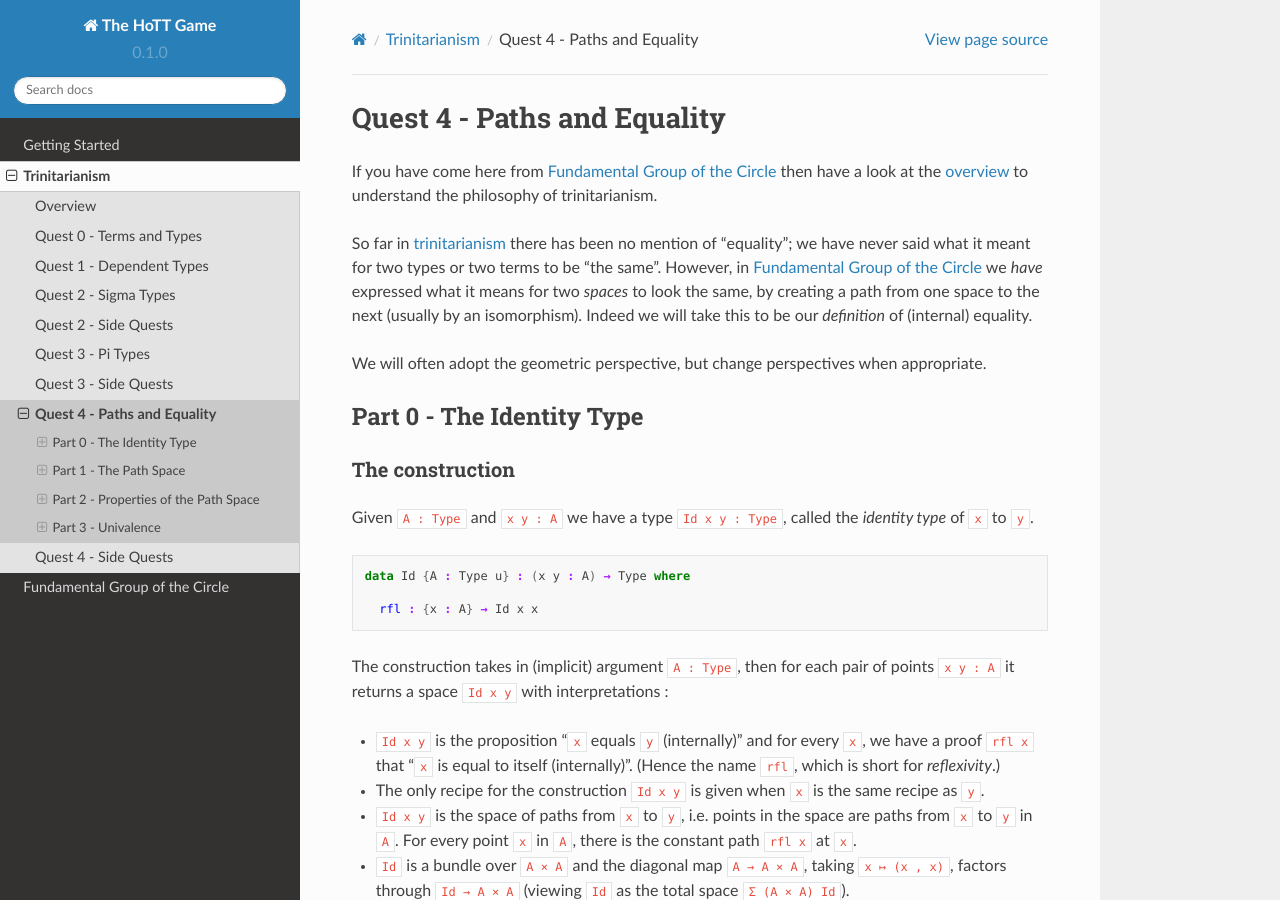
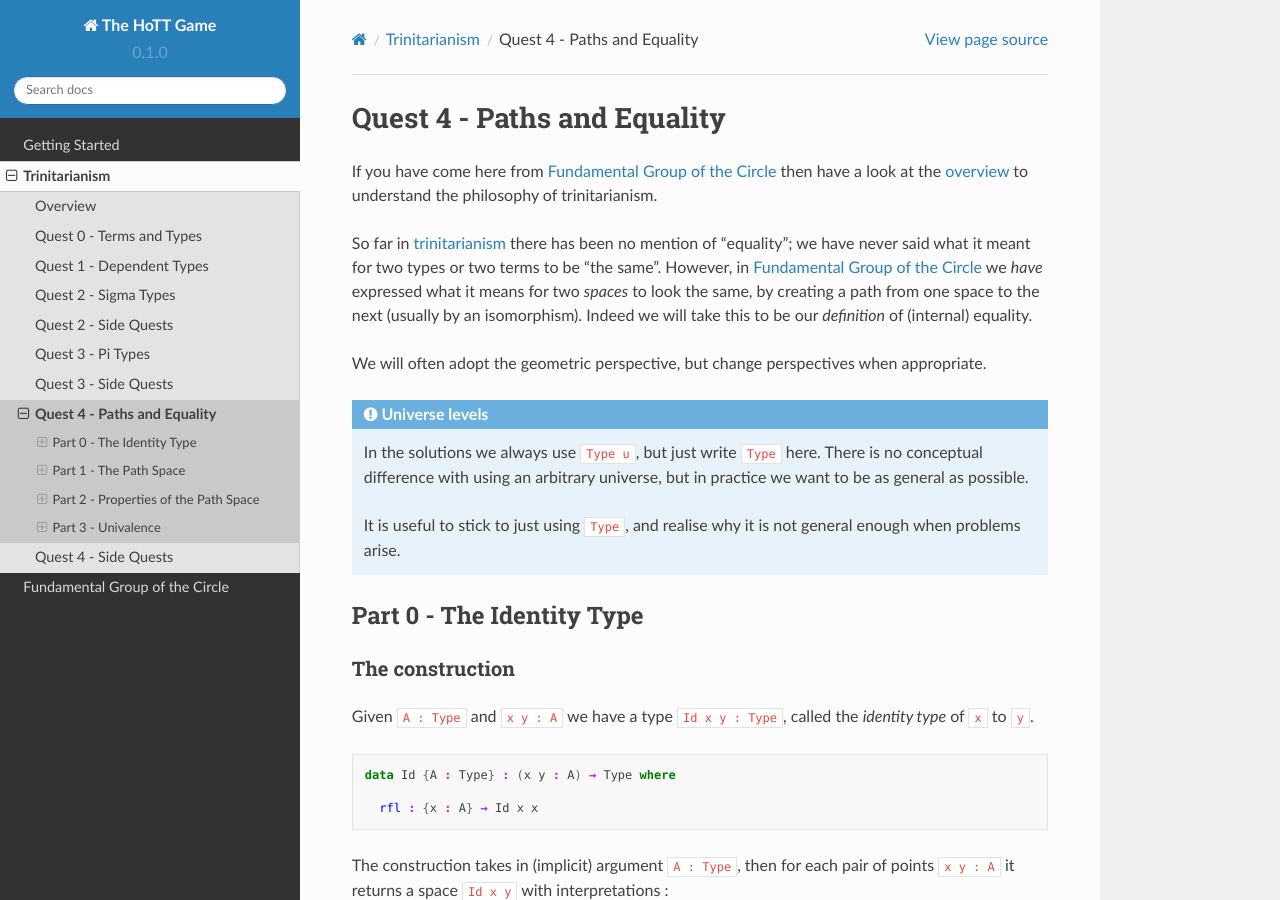
Before and after one commit to thehottgame/theHoTTGameGuide, a Sphinx documentation site: the page built from docs/source/0-trinitarianism/quest-4.rst, in a window 1280 px wide and 900 px high. Built offline with Sphinx 7.4.7 and the Read the Docs theme 2.0.0, drawn with Linux system fonts in a browser that asks for light colours; some of the changed text lies outside the part shown.

Commit message:
universe levels, funExt, implicit arguments

```diff
--- a/docs/source/0-trinitarianism/quest-4-side.rst
+++ b/docs/source/0-trinitarianism/quest-4-side.rst
@@ -16,7 +16,7 @@ We call one of these directions
 
 .. code:: agda
 
-   funExt : (B : A → Type) (f g : (a : A) → B a) →
+   funExt : {B : A → Type} {f g : (a : A) → B a} →
       ((a : A) → f a ≡ g a) → f ≡ g
    funExt = {!!}
 
@@ -35,7 +35,7 @@ we can refine, and ``agda`` will assume such an ``i`` for us.
 
 .. code::
 
-   funExt : (B : A → Type) (f g : (a : A) → B a) →
+   funExt : {B : A → Type} {f g : (a : A) → B a} →
      ((a : A) → f a ≡ g a) → f ≡ g
    funExt B f g h = λ i a → {!!}
 
@@ -95,7 +95,7 @@ gives us a path from ``f a`` to ``g a`` in ``B a``.
 
 .. code:: agda
 
-  funExt : (B : A → Type) (f g : (a : A) → B a) →
+  funExt : {B : A → Type} {f g : (a : A) → B a} →
     ((a : A) → f a ≡ g a) → f ≡ g
   funExt B f g h = λ i a → h a i
 
--- a/docs/source/0-trinitarianism/quest-4.rst
+++ b/docs/source/0-trinitarianism/quest-4.rst
@@ -20,6 +20,17 @@ Indeed we will take this to be our *definition* of (internal) equality.
 We will often adopt the geometric perspective,
 but change perspectives when appropriate.
 
+.. admonition:: Universe levels
+
+   In the solutions we always use ``Type u``,
+   but just write ``Type`` here.
+   There is no conceptual difference with using
+   an arbitrary universe,
+   but in practice we want to be as general as possible.
+
+   It is useful to stick to just using ``Type``,
+   and realise why it is not general enough when problems arise.
+
 Part 0 - The Identity Type
 ==========================
 
@@ -31,7 +42,7 @@ Given ``A : Type``  and  ``x y : A`` we have a type
 
 .. code:: agda
 
-   data Id {A : Type u} : (x y : A) → Type where
+   data Id {A : Type} : (x y : A) → Type where
 
      rfl : {x : A} → Id x x
 
@@ -350,6 +361,12 @@ your choice of how to define transitivity / concatenation.
      and it will assume ``A``, ``x`` and ``y`` implicitely
      whenever they are mentioned.
      Make sure it is indented correctly.
+     Beware that anything declared like this will be an
+     *implicit argument*.
+
+     We also recommend reading about the
+     `module system <https://agda.readthedocs.io/en/v2.6.0.1/language/module-system.html>`_
+     in ``agda``.
 
 - concatenating a path ``p`` with ``Sym p``  on the left and right gives ``refl``.
 
@@ -1038,6 +1055,26 @@ it computes on ``refl``, we apply that :
   </details>
   </p>
 
+We might want to also make ``pathToFunReflx`` - which says what
+``pathToFun refl`` does at each point.
+
+.. raw:: html
+
+  <p>
+  <details>
+  <summary>Solution</summary>
+
+.. code:: agda
+
+   pathToFunReflx : (x : A) → pathToFun (refl {x = A}) x ≡ x
+   pathToFunReflx x = cong (λ f → f x) pathToFunRefl
+
+.. raw:: html
+
+  </details>
+  </p>
+
+
 ``endPt``
 ---------
 
```
